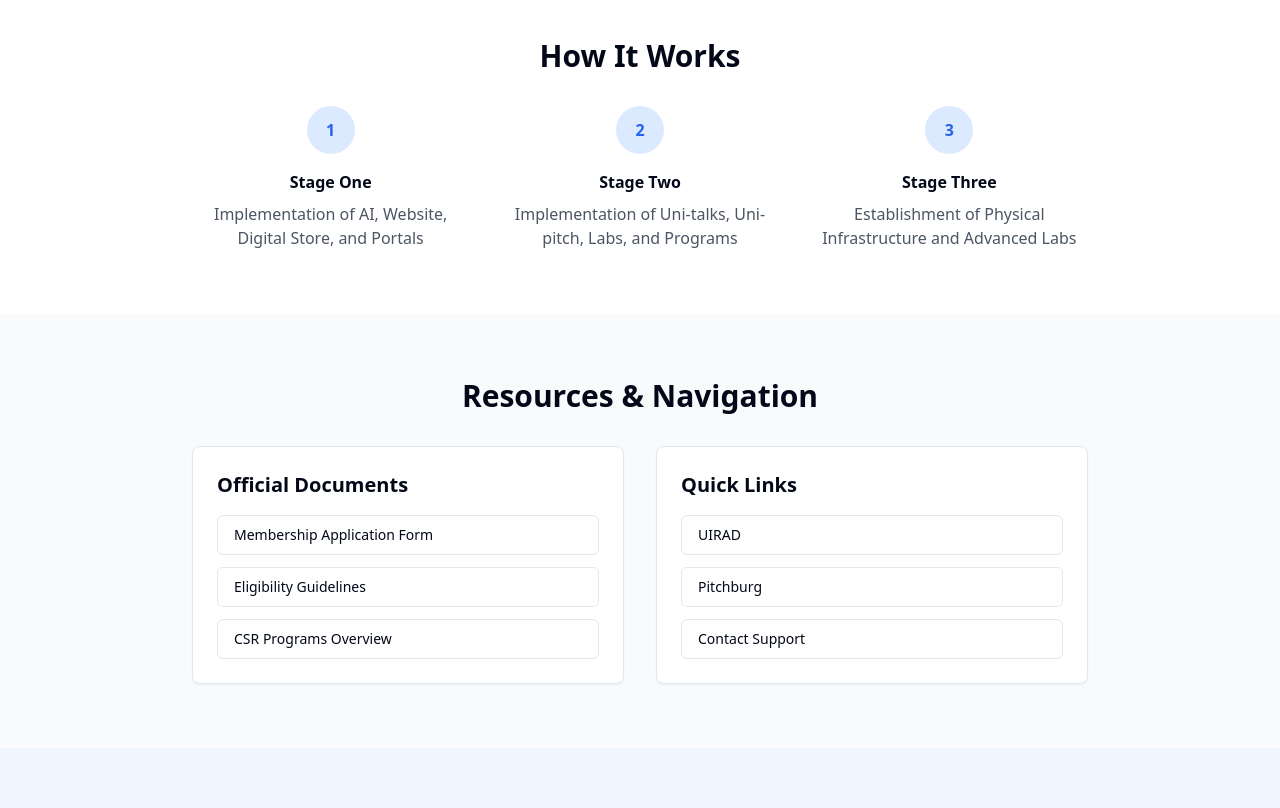
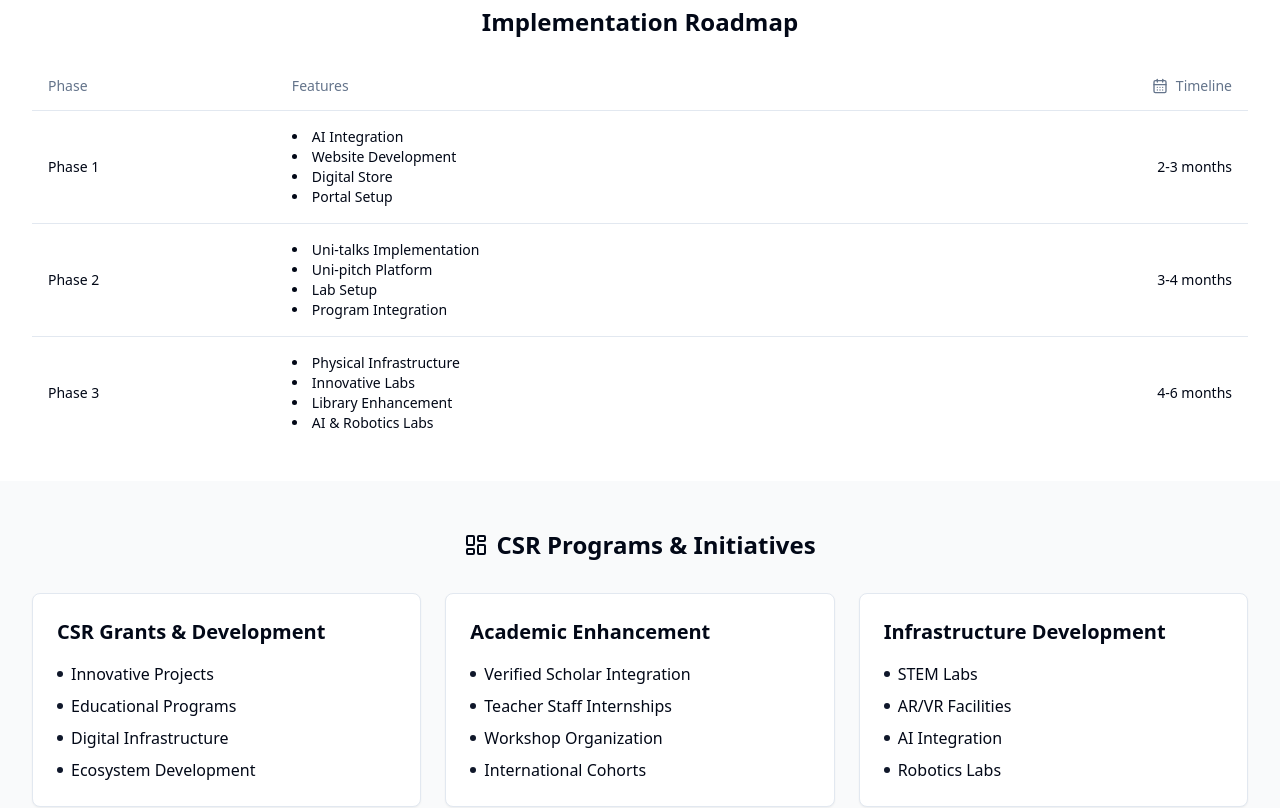
Before and after one commit to Lakshh-187/uniford-institute-connect-hub, a React (Vite) app: page / in a window 1280 px wide. Shown: the part 960-1768 px from the top of the page. Built offline with nearby package versions, Linux system fonts and the light colour scheme.

Commit message:
Add interactive components and content updates
Update table, roadmap, and other formats with new information.

```diff
--- /dev/null
+++ b/src/components/CSRPrograms.tsx
@@ -0,0 +1,65 @@
+
+import { LayoutDashboard } from "lucide-react";
+import { Card, CardContent } from "@/components/ui/card";
+
+const programs = [
+  {
+    title: "CSR Grants & Development",
+    items: [
+      "Innovative Projects",
+      "Educational Programs",
+      "Digital Infrastructure",
+      "Ecosystem Development"
+    ]
+  },
+  {
+    title: "Academic Enhancement",
+    items: [
+      "Verified Scholar Integration",
+      "Teacher Staff Internships",
+      "Workshop Organization",
+      "International Cohorts"
+    ]
+  },
+  {
+    title: "Infrastructure Development",
+    items: [
+      "STEM Labs",
+      "AR/VR Facilities",
+      "AI Integration",
+      "Robotics Labs"
+    ]
+  }
+];
+
+const CSRPrograms = () => {
+  return (
+    <section className="py-12 bg-gray-50">
+      <div className="container mx-auto">
+        <h2 className="text-2xl font-bold text-center mb-8 flex items-center justify-center gap-2">
+          <LayoutDashboard className="h-6 w-6" />
+          CSR Programs & Initiatives
+        </h2>
+        <div className="grid grid-cols-1 md:grid-cols-3 gap-6">
+          {programs.map((program, index) => (
+            <Card key={index} className="hover:shadow-lg transition-shadow">
+              <CardContent className="p-6">
+                <h3 className="text-xl font-semibold mb-4">{program.title}</h3>
+                <ul className="space-y-2">
+                  {program.items.map((item, idx) => (
+                    <li key={idx} className="flex items-center gap-2">
+                      <span className="h-1.5 w-1.5 rounded-full bg-primary" />
+                      {item}
+                    </li>
+                  ))}
+                </ul>
+              </CardContent>
+            </Card>
+          ))}
+        </div>
+      </div>
+    </section>
+  );
+};
+
+export default CSRPrograms;
--- /dev/null
+++ b/src/components/ProgramFeatures.tsx
@@ -0,0 +1,69 @@
+
+import {
+  Table,
+  TableBody,
+  TableCell,
+  TableHead,
+  TableHeader,
+  TableRow,
+} from "@/components/ui/table";
+import { CalendarDays } from "lucide-react";
+
+const features = [
+  {
+    phase: "Phase 1",
+    features: ["AI Integration", "Website Development", "Digital Store", "Portal Setup"],
+    timeline: "2-3 months",
+  },
+  {
+    phase: "Phase 2",
+    features: ["Uni-talks Implementation", "Uni-pitch Platform", "Lab Setup", "Program Integration"],
+    timeline: "3-4 months",
+  },
+  {
+    phase: "Phase 3",
+    features: ["Physical Infrastructure", "Innovative Labs", "Library Enhancement", "AI & Robotics Labs"],
+    timeline: "4-6 months",
+  },
+];
+
+const ProgramFeatures = () => {
+  return (
+    <div className="py-8">
+      <h2 className="text-2xl font-bold text-center mb-6">Implementation Roadmap</h2>
+      <div className="container mx-auto">
+        <Table>
+          <TableHeader>
+            <TableRow>
+              <TableHead>Phase</TableHead>
+              <TableHead>Features</TableHead>
+              <TableHead className="text-right">
+                <div className="flex items-center justify-end gap-2">
+                  <CalendarDays className="h-4 w-4" />
+                  Timeline
+                </div>
+              </TableHead>
+            </TableRow>
+          </TableHeader>
+          <TableBody>
+            {features.map((item) => (
+              <TableRow key={item.phase}>
+                <TableCell className="font-medium">{item.phase}</TableCell>
+                <TableCell>
+                  <ul className="list-disc list-inside">
+                    {item.features.map((feature, index) => (
+                      <li key={index}>{feature}</li>
+                    ))}
+                  </ul>
+                </TableCell>
+                <TableCell className="text-right">{item.timeline}</TableCell>
+              </TableRow>
+            ))}
+          </TableBody>
+        </Table>
+      </div>
+    </div>
+  );
+};
+
+export default ProgramFeatures;
--- a/src/pages/Index.tsx
+++ b/src/pages/Index.tsx
@@ -1,7 +1,8 @@
-
 import { Button } from "@/components/ui/button";
 import { Card, CardContent } from "@/components/ui/card";
 import DocumentsSection from "@/components/DocumentsSection";
+import ProgramFeatures from "@/components/ProgramFeatures";
+import CSRPrograms from "@/components/CSRPrograms";
 
 const Index = () => {
   return (
@@ -72,6 +73,10 @@ const Index = () => {
         </div>
       </section>
 
+      {/* New Interactive Components */}
+      <ProgramFeatures />
+      <CSRPrograms />
+
       {/* How it Works */}
       <section className="py-16 px-4">
         <div className="container mx-auto">
```
